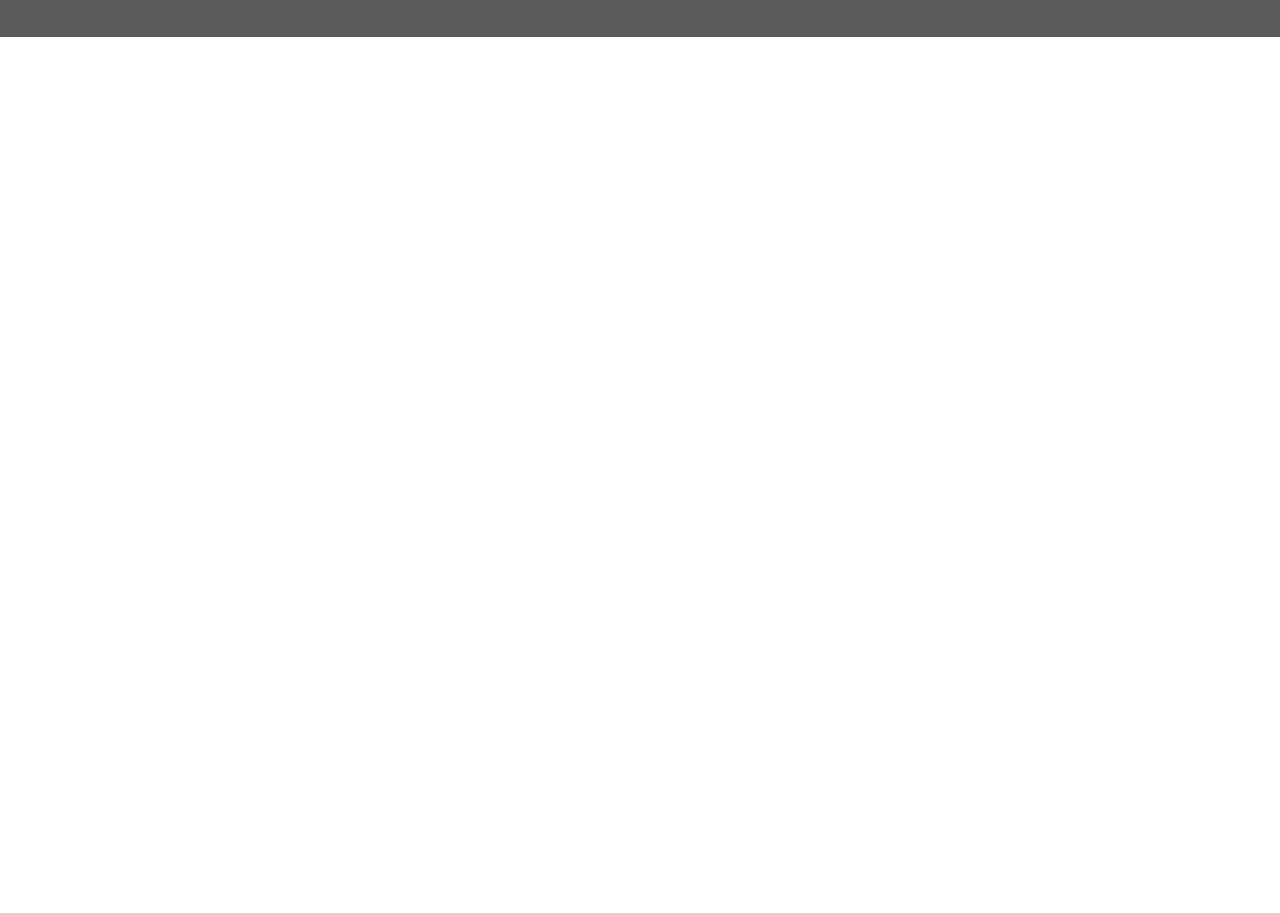
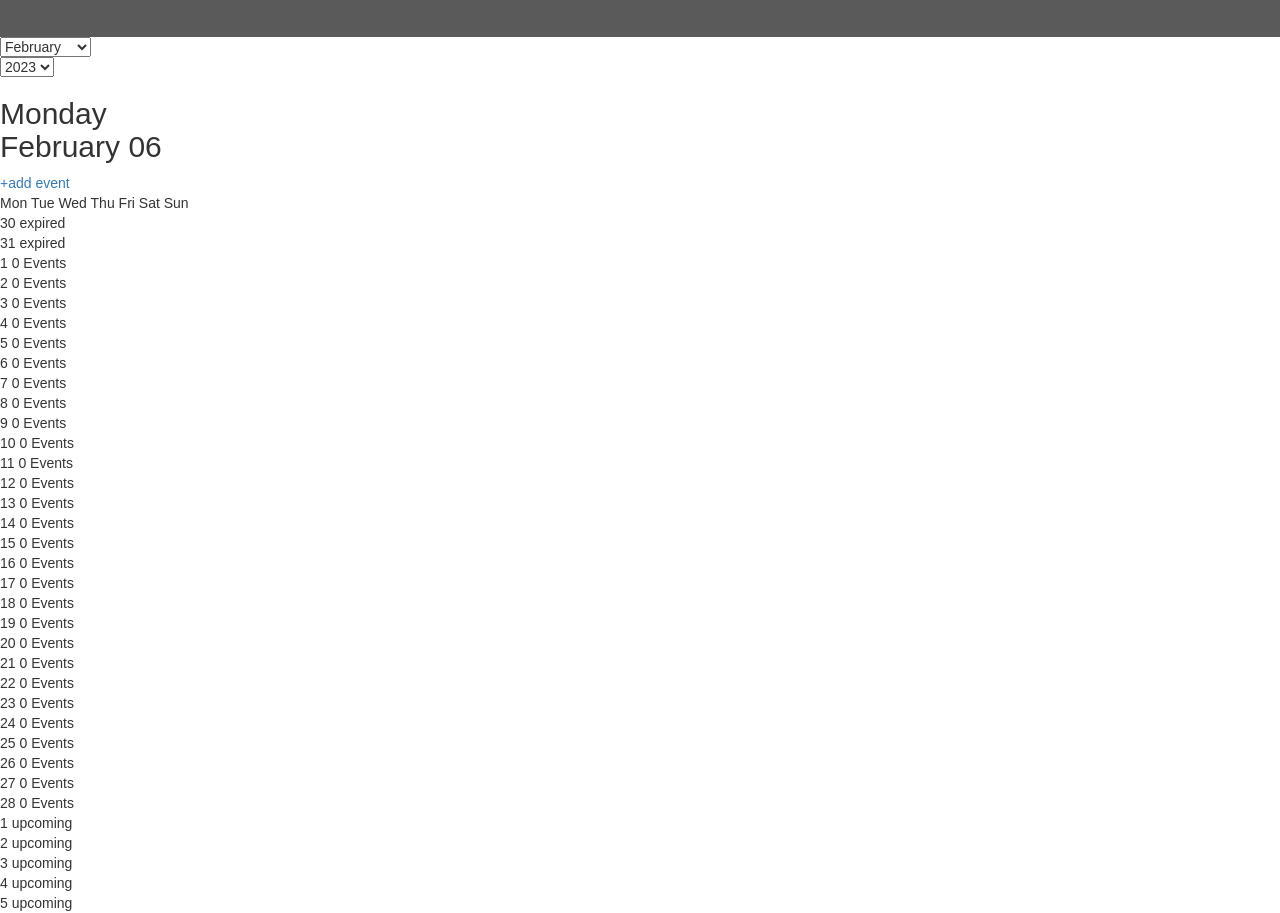
Before and after one commit to djurdjicajov/iteh-domaci1, a PHP site: page /repertoar.php in a window 1280 px wide. Shown: the part 184-1097 px from the top of the page. Before the commit the page ends 221 px from the top, so only its background shows below. Run offline with PHP 8.4, Linux system fonts and the light colour scheme; data comes from the database, SQL or seed files in the repository; tables that the repository leaves empty or names only in its code hold one stand-in row (values such as "Sample post"); some libraries are stand-ins or nearby versions.

Commit message:
dodavanje kalendara

```diff
--- /dev/null
+++ b/functions.php
@@ -0,0 +1,295 @@
+<?php
+// Include the database config file
+include "server/konekcija.php";
+
+/*
+ * Load function based on the Ajax request
+ */
+if(isset($_POST['func']) && !empty($_POST['func'])){
+    switch($_POST['func']){
+        case 'getCalender':
+            getCalender($_POST['year'],$_POST['month']);
+            break;
+        case 'getEvents':
+            getEvents($_POST['date']);
+            break;
+        case 'addEvent':
+            addEvent($_POST);
+            break;
+        default:
+            break;
+    }
+}
+
+/*
+ * Generate event calendar in HTML format
+ */
+function getCalender($year = '', $month = ''){
+    $dateYear = ($year != '')?$year:date("Y");
+    $dateMonth = ($month != '')?$month:date("m");
+    $date = $dateYear.'-'.$dateMonth.'-01';
+    $currentMonthFirstDay = date("N",strtotime($date));
+    $totalDaysOfMonth = cal_days_in_month(CAL_GREGORIAN,$dateMonth,$dateYear);
+    $totalDaysOfMonthDisplay = ($currentMonthFirstDay == 1)?($totalDaysOfMonth):($totalDaysOfMonth + ($currentMonthFirstDay - 1));
+    $boxDisplay = ($totalDaysOfMonthDisplay <= 35)?35:42;
+
+    $prevMonth = date("m", strtotime('-1 month', strtotime($date)));
+    $prevYear = date("Y", strtotime('-1 month', strtotime($date)));
+    $totalDaysOfMonth_Prev = cal_days_in_month(CAL_GREGORIAN, $prevMonth, $prevYear);
+?>
+    <main class="calendar-contain">
+        <section class="title-bar">
+            <a href="javascript:void(0);" class="title-bar__prev" onclick="getCalendar('calendar_div','<?php echo date("Y",strtotime($date.' - 1 Month')); ?>','<?php echo date("m",strtotime($date.' - 1 Month')); ?>');"></a>
+            <div class="title-bar__month">
+                <select class="month-dropdown">
+                    <?php echo getMonthList($dateMonth); ?>
+                </select>
+            </div>
+            <div class="title-bar__year">
+                <select class="year-dropdown">
+                    <?php echo getYearList($dateYear); ?>
+                </select>
+            </div>
+            <a href="javascript:void(0);" class="title-bar__next" onclick="getCalendar('calendar_div','<?php echo date("Y",strtotime($date.' + 1 Month')); ?>','<?php echo date("m",strtotime($date.' + 1 Month')); ?>');"></a>
+        </section>
+
+        <aside class="calendar__sidebar">
+            <div id="event_list">
+                <?php echo getEvents(); ?>
+            </div>
+            <a href="javascript:void(0);" class="add-event-btn">+add event</a>
+            <div id="event_add_frm" style="display:none;">
+                <form id="eventAddFrm" action="#">
+                    <div class="form-group">
+                        <label>Event Title:</label>
+                        <input type="text" class="form-control" name="event_title" id="event_title" required>
+                    </div>
+                    <div class="form-group">
+                        <label>Date:</label>
+                        <input type="text" class="form-control" name="event_date" id="event_date" value="<?php echo date("Y-m-d"); ?>" readonly>
+                    </div>
+                    <input type="submit" name="event_submit" class="btn btn-default" value="Submit">
+                </form>
+            </div>
+        </aside>
+
+        <section class="calendar__days">
+            <section class="calendar__top-bar">
+                <span class="top-bar__days">Mon</span>
+                <span class="top-bar__days">Tue</span>
+                <span class="top-bar__days">Wed</span>
+                <span class="top-bar__days">Thu</span>
+                <span class="top-bar__days">Fri</span>
+                <span class="top-bar__days">Sat</span>
+                <span class="top-bar__days">Sun</span>
+            </section>
+
+            <?php
+                $dayCount = 1;
+                $eventNum = 0;
+
+                echo '<section class="calendar__week">';
+                for($cb=1;$cb<=$boxDisplay;$cb++){
+                    if(($cb >= $currentMonthFirstDay || $currentMonthFirstDay == 1) && $cb <= ($totalDaysOfMonthDisplay)){
+                        // Current date
+                        $currentDate = $dateYear.'-'.$dateMonth.'-'.$dayCount;
+
+                        // Get number of events based on the current date
+                        global $mysqli;
+                        $result = $mysqli->query("SELECT title FROM events WHERE date = '".$currentDate."' AND status = 1");
+                        $eventNum = $result->num_rows;
+
+                        // Define date cell color
+                        if(strtotime($currentDate) == strtotime(date("Y-m-d"))){
+                            echo '
+                                <div class="calendar__day today" onclick="getEvents(\''.$currentDate.'\');">
+                                    <span class="calendar__date">'.$dayCount.'</span>
+                                    <span class="calendar__task calendar__task--today">'.$eventNum.' Events</span>
+                                </div>
+                            ';
+                        }elseif($eventNum > 0){
+                            echo '
+                                <div class="calendar__day event" onclick="getEvents(\''.$currentDate.'\');">
+                                    <span class="calendar__date">'.$dayCount.'</span>
+                                    <span class="calendar__task">'.$eventNum.' Events</span>
+                                </div>
+                            ';
+                        }else{
+                            echo '
+                                <div class="calendar__day no-event" onclick="getEvents(\''.$currentDate.'\');">
+                                    <span class="calendar__date">'.$dayCount.'</span>
+                                    <span class="calendar__task">'.$eventNum.' Events</span>
+                                </div>
+                            ';
+                        }
+                        $dayCount++;
+                    }else{
+                        if($cb < $currentMonthFirstDay){
+                            $inactiveCalendarDay = ((($totalDaysOfMonth_Prev-$currentMonthFirstDay)+1)+$cb);
+                            $inactiveLabel = 'expired';
+                        }else{
+                            $inactiveCalendarDay = ($cb-$totalDaysOfMonthDisplay);
+                            $inactiveLabel = 'upcoming';
+                        }
+                        echo '
+                            <div class="calendar__day inactive">
+                                <span class="calendar__date">'.$inactiveCalendarDay.'</span>
+                                <span class="calendar__task">'.$inactiveLabel.'</span>
+                            </div>
+                        ';
+                    }
+                    echo ($cb%7 == 0 && $cb != $boxDisplay)?'</section><section class="calendar__week">':'';
+                }
+                echo '</section>';
+            ?>
+        </section>
+    </main>
+
+    <script>
+        function getCalendar(target_div, year, month){
+            $.ajax({
+                type:'POST',
+                url:'functions.php',
+                data:'func=getCalender&year='+year+'&month='+month,
+                success:function(html){
+                    $('#'+target_div).html(html);
+                }
+            });
+        }
+
+        function getEvents(date){
+            $.ajax({
+                type:'POST',
+                url:'functions.php',
+                data:'func=getEvents&date='+date,
+                success:function(html){
+                    $('#event_list').html(html);
+                }
+            });
+
+            // Add date to event form
+            $('#event_date').val(date);
+        }
+
+        function getCalendarEvents(target_div, year, month, date){
+            $.ajax({
+                type:'POST',
+                url:'functions.php',
+                data:'func=getCalender&year='+year+'&month='+month,
+                success:function(html){
+                    $('#'+target_div).html(html);
+                    getEvents(date);
+                }
+            });
+        }
+
+        $(document).ready(function(){
+            $('.month-dropdown').on('change',function(){
+                getCalendar('calendar_div', $('.year-dropdown').val(), $('.month-dropdown').val());
+            });
+            $('.year-dropdown').on('change',function(){
+                getCalendar('calendar_div', $('.year-dropdown').val(), $('.month-dropdown').val());
+            });
+
+            $('.add-event-btn').on('click',function(){
+                $('#event_add_frm').slideToggle();
+            });
+
+            $('#eventAddFrm').submit(function(event){
+                event.preventDefault();
+                $(':input[type="submit"]').prop('disabled', true);
+                $('#event_add_frm').css('opacity', '0.5');
+                $.ajax({
+                    type:'POST',
+                    url:'functions.php',
+                    data:$('#eventAddFrm').serialize()+'&func=addEvent',
+                    success:function(status){
+                        if(status == 1){
+                            //$('#eventAddFrm')[0].reset();
+                            $('#event_title').val('');
+                            swal("Success!", "Event added successfully.", "success");
+                        }else{
+                            swal("Failed!", "Something went wrong, please try again.", "error");
+                        }
+                        $(':input[type="submit"]').prop('disabled', false);
+                        $('#event_add_frm').css('opacity', '');
+
+                        var date = $('#event_date').val();
+                        var dateSplit = date.split("-");
+                        getCalendarEvents('calendar_div', dateSplit[0], dateSplit[1], date);
+                    }
+                });
+            });
+        });
+    </script>
+<?php
+}
+
+/*
+ * Generate months options list for select box
+ */
+function getMonthList($selected = ''){
+    $options = '';
+    for($i=1;$i<=12;$i++)
+    {
+        $value = ($i < 10)?'0'.$i:$i;
+        $selectedOpt = ($value == $selected)?'selected':'';
+        $options .= '<option value="'.$value.'" '.$selectedOpt.' >'.date("F", mktime(0, 0, 0, $i+1, 0, 0)).'</option>';
+    }
+    return $options;
+}
+
+/*
+ * Generate years options list for select box
+ */
+function getYearList($selected = ''){
+    $yearInit = !empty($selected)?$selected:date("Y");
+    $yearPrev = ($yearInit - 5);
+    $yearNext = ($yearInit + 5);
+    $options = '';
+    for($i=$yearPrev;$i<=$yearNext;$i++){
+        $selectedOpt = ($i == $selected)?'selected':'';
+        $options .= '<option value="'.$i.'" '.$selectedOpt.' >'.$i.'</option>';
+    }
+    return $options;
+}
+
+/*
+ * Generate events list in HTML format
+ */
+function getEvents($date = ''){
+    $date = $date?$date:date("Y-m-d");
+
+    $eventListHTML = '<h2 class="sidebar__heading">'.date("l", strtotime($date)).'<br>'.date("F d", strtotime($date)).'</h2>';
+
+    // Fetch events based on the specific date
+    global $mysqli;
+    $result = $mysqli->query("SELECT title FROM events WHERE date = '".$date."' AND status = 1");
+    if($result->num_rows > 0){
+        $eventListHTML .= '<ul class="sidebar__list">';
+        $eventListHTML .= '<li class="sidebar__list-item sidebar__list-item--complete">Events</li>';
+        $i=0;
+        while($row = $result->fetch_assoc()){ $i++;
+            $eventListHTML .= '<li class="sidebar__list-item"><span class="list-item__time">'.$i.'.</span>'.$row['title'].'</li>';
+        }
+        $eventListHTML .= '</ul>';
+    }
+    echo $eventListHTML;
+}
+
+/*
+ * Insert events in the database
+ */
+function addEvent($postData){
+    $status = 0;
+    if(!empty($postData['event_title']) && !empty($postData['event_date'])){
+        global $mysqli;
+        $event_title = $mysqli->real_escape_string($postData['event_title']);
+        $insert = $mysqli->query("INSERT INTO events (title, date) VALUES ('".$event_title."', '".$postData['event_date']."')");
+        if($insert){
+            $status = 1;
+        }
+    }
+
+    echo $status;
+}
--- a/repertoar.php
+++ b/repertoar.php
@@ -4,6 +4,7 @@
 include "server/konekcija.php";
 include "server/domain/zanr.php";
 include "server/domain/film.php";
+require_once 'functions.php';
 
 $order = '';
 
@@ -17,6 +18,14 @@
     <?php
         include('head.php');
     ?>
+    <!-- Stylesheet file -->
+<link rel="stylesheet" href="css/style.css">
+
+<!-- jQuery library -->
+<script src="js/jquery.min.js"></script>
+
+<!-- SweetAlert plugin to display alert -->
+<script src="js/sweetalert.min.js"></script>
         <title>Repertorar</title>
 </head>
 
@@ -84,7 +93,9 @@
         <div class="col-md-2"></div>
     </div>
 
-
+    <div id="calendar_div">
+		<?php echo getCalender(); ?>
+	</div>
 
 </body>
 
```
